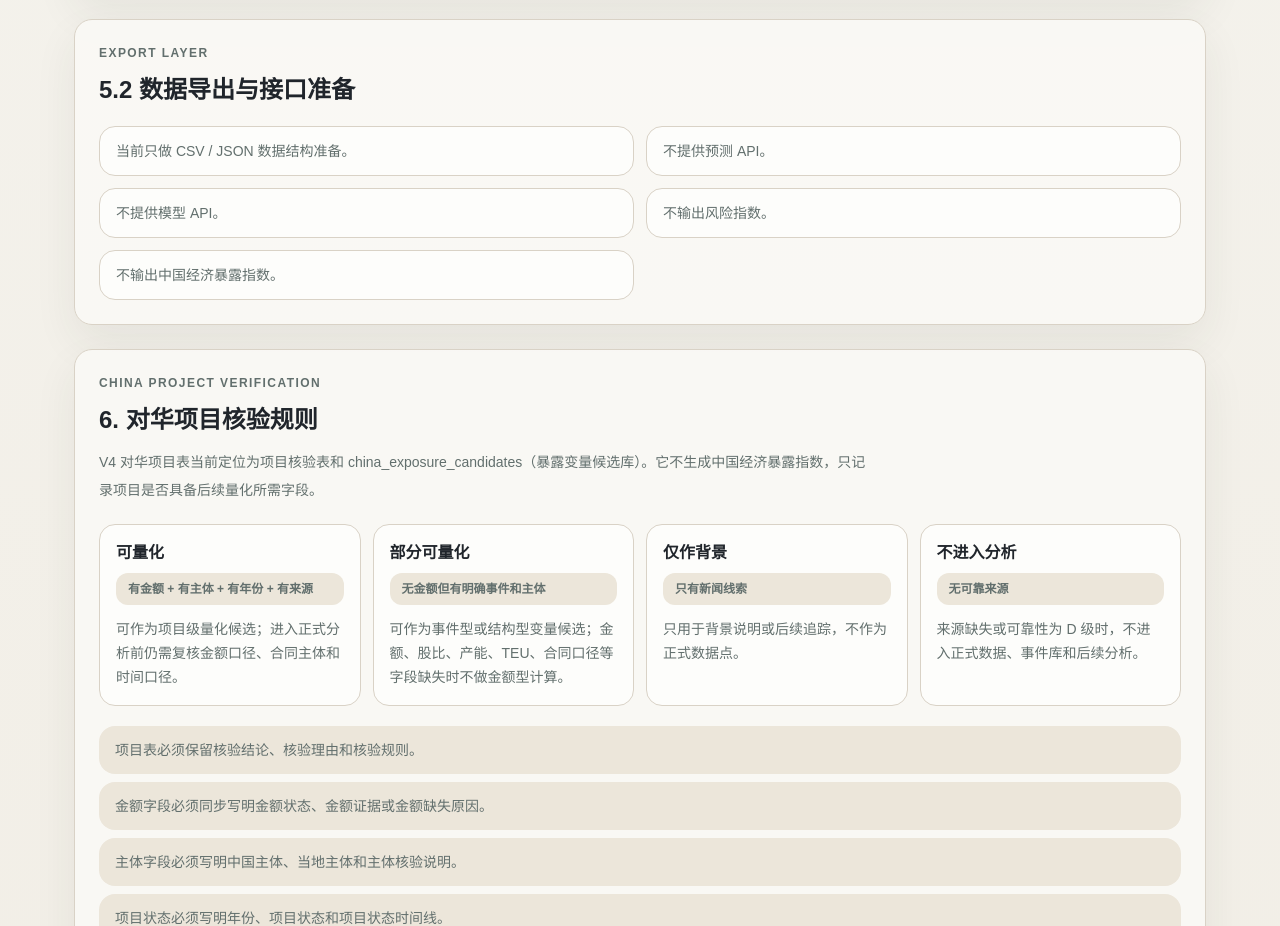
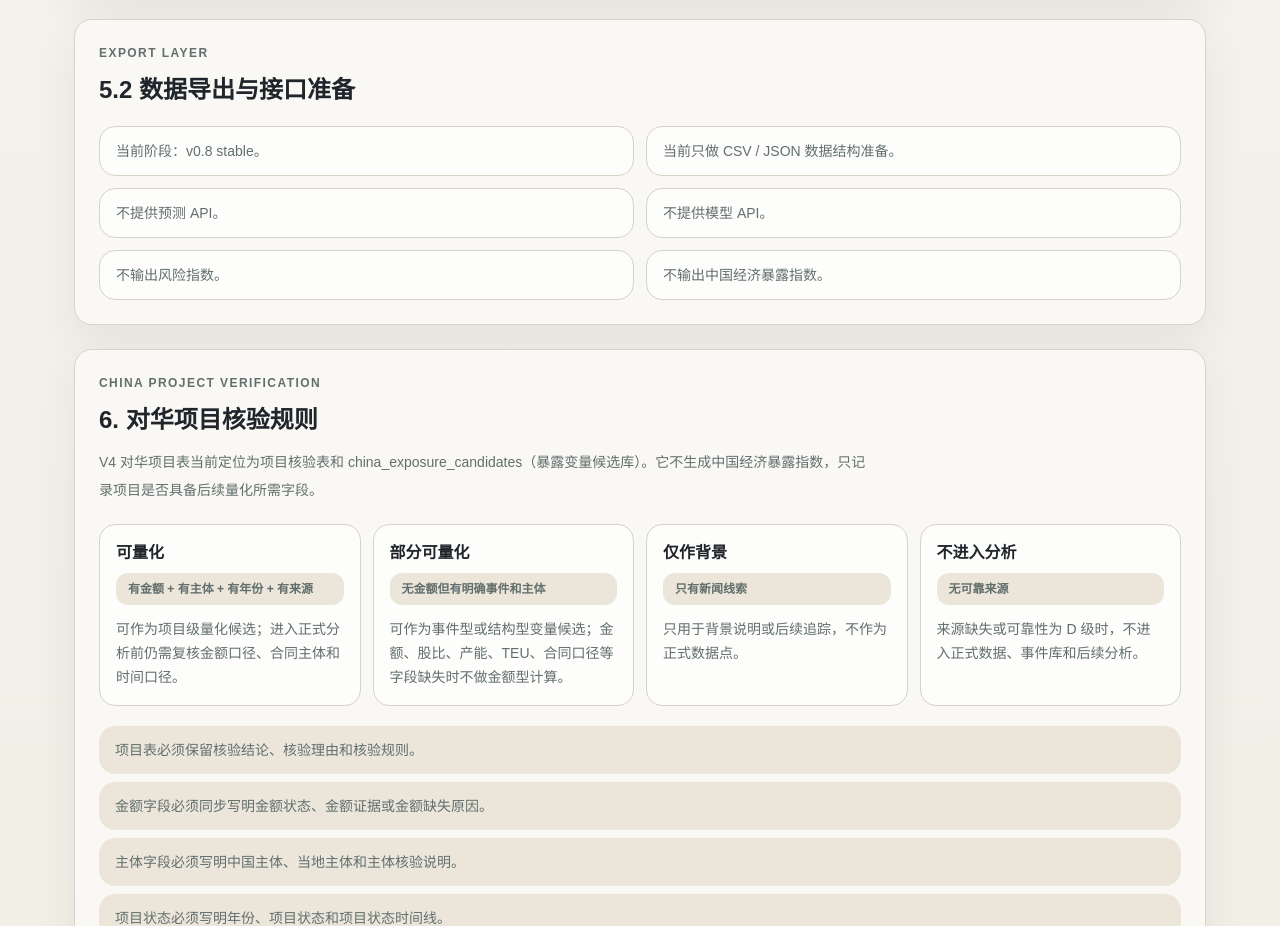
Before and after one commit to hui-sallai/central-europe-political-atlas, a Next.js app: page /methodology in a window 1280 px wide. Shown: the part 3000-3926 px from the top of the page. Built offline with nearby package versions, Linux system fonts and the light colour scheme.

Commit message:
Mark v0.8 as stable

```diff
--- a/src/app/methodology/page.tsx
+++ b/src/app/methodology/page.tsx
@@ -235,6 +235,7 @@ export default function MethodologyPage() {
         <h2 className="mt-3 text-2xl font-semibold">5.2 数据导出与接口准备</h2>
         <div className="mt-5 grid gap-3 md:grid-cols-2">
           {[
+            "当前阶段：v0.8 stable。",
             "当前只做 CSV / JSON 数据结构准备。",
             "不提供预测 API。",
             "不提供模型 API。",
--- a/src/app/page.tsx
+++ b/src/app/page.tsx
@@ -18,7 +18,7 @@ export default function Home() {
         </div>
         <div className="mb-3 grid gap-2 text-xs md:grid-cols-4">
           {[
-            ["当前阶段", "v0.8 beta"],
+            ["当前阶段", "v0.8 stable"],
             ["最后更新日期", "2026-07-17"],
             ["数据导出结构", "已预留"],
             ["模型层", "未启用"],
--- a/src/components/DataCountryExplorer.tsx
+++ b/src/components/DataCountryExplorer.tsx
@@ -1224,7 +1224,7 @@ function ResearchDataExportLinks() {
   const exportStatusCards = [
     { label: "CSV 导出结构", value: "已预留", note: "9 个逻辑数据层均生成 .csv 文件。" },
     { label: "JSON 导出结构", value: "已预留", note: "9 个逻辑数据层均生成 .json 文件。" },
-    { label: "当前阶段", value: "结构准备", note: "不提供模型 API，不输出预测、指数或风险分数。" },
+    { label: "当前阶段", value: "v0.8 stable", note: "不提供模型 API，不输出预测、指数或风险分数。" },
   ];
 
   return (
@@ -2261,7 +2261,7 @@ export function DataCountryExplorer() {
             <details id="data-export-entry" className="scroll-mt-6 rounded-2xl border border-[var(--line)] bg-white/65 p-4" open>
               <summary className="cursor-pointer text-lg font-semibold">数据导出与接口准备</summary>
               <p className="mt-3 max-w-3xl text-sm leading-6 text-[var(--muted)]">
-                CSV 导出结构：已预留。JSON 导出结构：已预留。当前阶段：结构准备，不提供模型 API。
+                CSV 导出结构：已预留。JSON 导出结构：已预留。当前阶段：v0.8 stable，不提供模型 API。
                 当前导出对象包括 countries、indicators、sources、observations、data_quality_checks、derived_comparisons、china_projects、china_exposure_candidates 和 methodology_rules。
               </p>
               <ResearchDataExportLinks />
```
